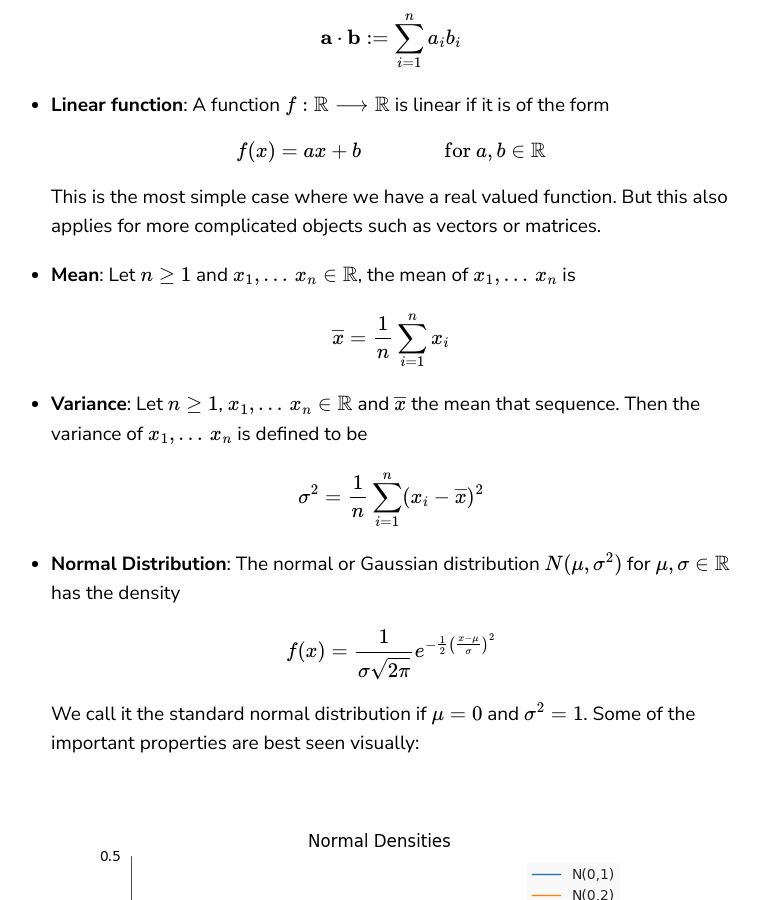
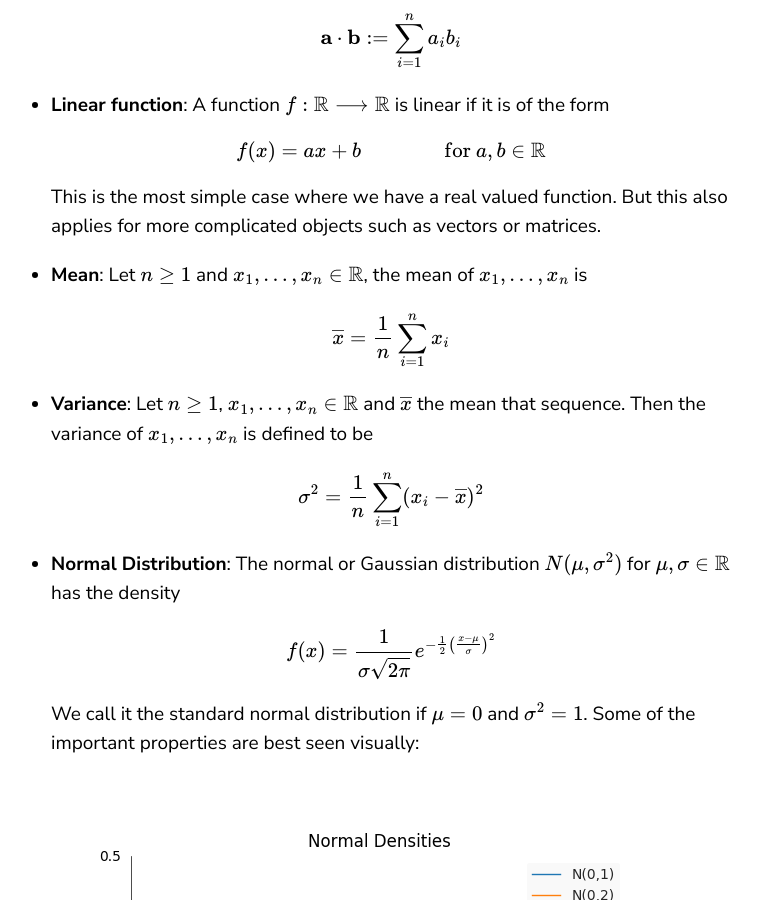
Before and after one commit to heinzermch/heinzermch.github.io, a Jekyll site: the page built from _posts/2020-04-10-creating-a-NN-from-scratch-part-1.markdown, in a window 1280 px wide and 900 px high, scrolled down 2682 px. Shown: the whole window, without its empty margins (89-848 px from the left). Built offline with Jekyll 4.4.1, drawn with Linux system fonts in a browser that asks for light colours; formulas are drawn with MathJax 3; comment, search, counter and statistics services are not loaded.

```diff
--- a/_posts/2020-04-10-creating-a-NN-from-scratch-part-1.markdown
+++ b/_posts/2020-04-10-creating-a-NN-from-scratch-part-1.markdown
@@ -91,11 +91,11 @@ Readers familiar with the basic concepts and notation for neural networks may sk
 
   This is the most simple case where we have a real valued function. But this also applies for more complicated objects such as vectors or matrices.
 
-- **Mean**: Let $$ n \geq 1$$ and $$x_1, \dotsc\, x_n \in \mathbb{R}$$, the mean of $$x_1, \dotsc\, x_n$$ is
+- **Mean**: Let $$ n \geq 1$$ and $$x_1, \dotsc , x_n \in \mathbb{R}$$, the mean of $$x_1, \dotsc , x_n$$ is
 
   $$\overline{x} = \frac{1}{n}\sum_{i=1}^n x_i$$
 
-- **Variance**: Let $$ n \geq 1$$, $$x_1, \dotsc\, x_n \in \mathbb{R}$$ and $$\overline{x}$$ the mean that sequence. Then the variance of $$x_1, \dotsc\, x_n$$ is defined to be
+- **Variance**: Let $$ n \geq 1$$, $$x_1, \dotsc , x_n \in \mathbb{R}$$ and $$\overline{x}$$ the mean that sequence. Then the variance of $$x_1, \dotsc , x_n$$ is defined to be
 
   $$\sigma^2 = \frac{1}{n}\sum_{i=1}^n (x_i -\overline{x})^2 $$
 
```
Also changed, not shown: _posts/2020-07-16-deepmind-lecture-series-part-1.md (+0 -2 lines).
